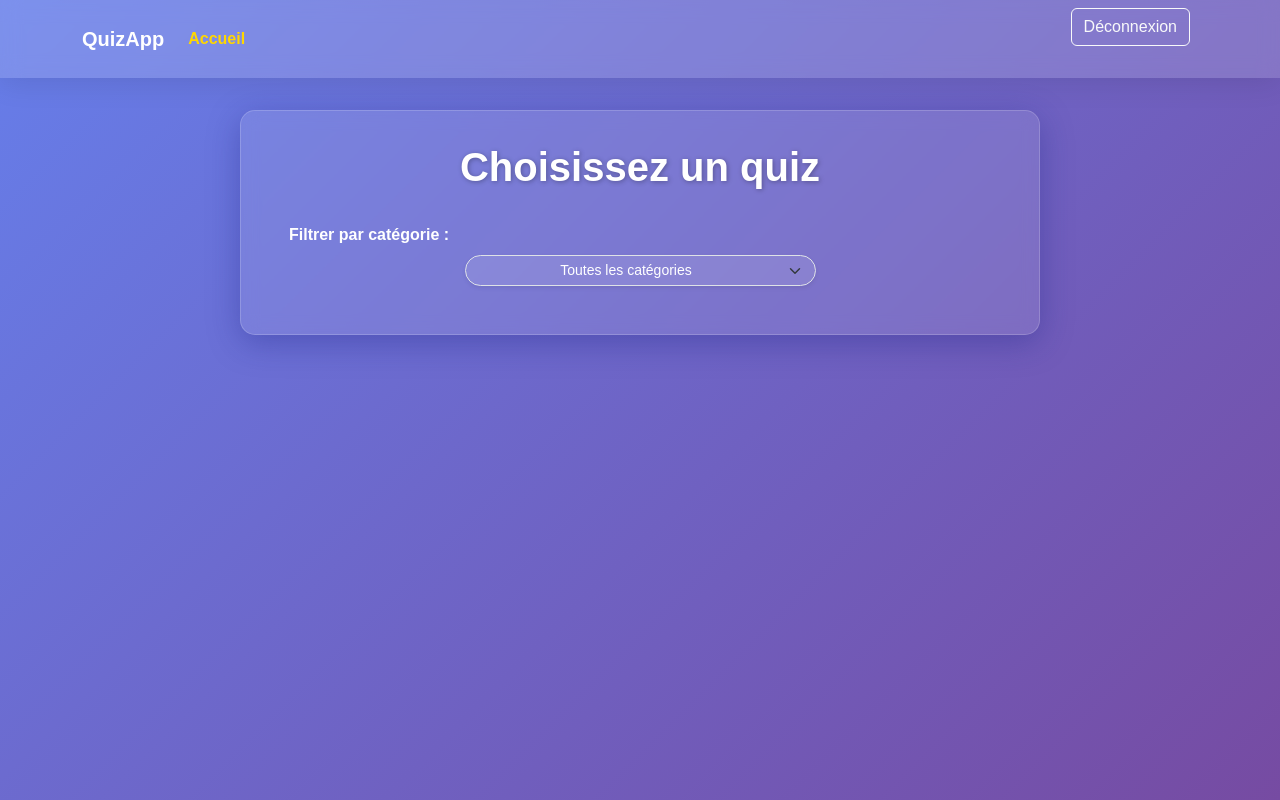
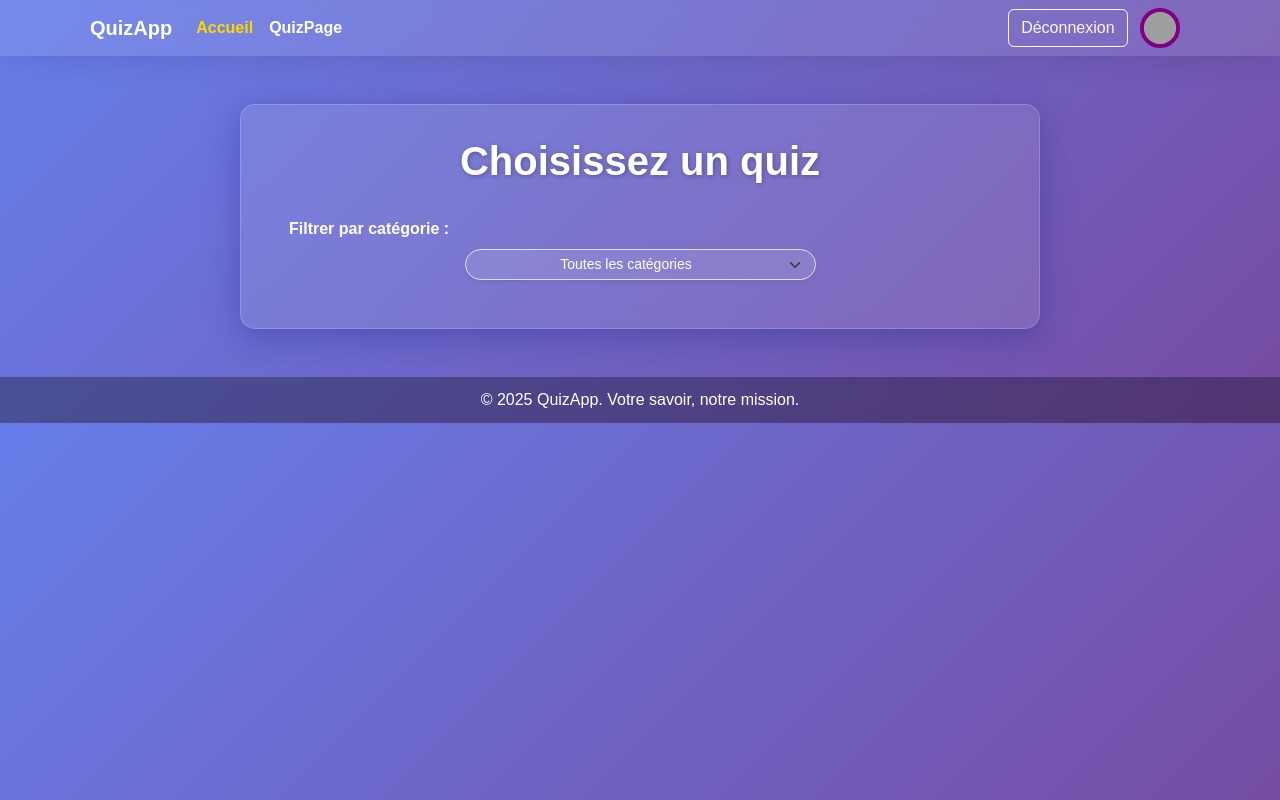
Before and after one commit to Hanae123458/djangoQuizProject, a Django app: page /quiz/choice/ in a window 1280 px wide. Run offline with Django 5.2, Linux system fonts and the light colour scheme; the visitor is signed in with stand-in values (Sample User, id 1); data that the repository does not hold is empty; grey boxes are pictures that could not be loaded.

Commit message:
amelioration de navbar et footer

```diff
--- a/quizApp/templates/quizChoice.html
+++ b/quizApp/templates/quizChoice.html
@@ -10,15 +10,13 @@
       background: linear-gradient(135deg, #667eea, #764ba2);
       font-family: 'Poppins', sans-serif;
       color: #fff;
-
-      min-height: 100vh;
+      margin: 0;
     }
 
     .navbar {
-      background-color: rgba(255, 255, 255, 0.15) !important;
+      background-color: rgba(255, 255, 255, 0.1) !important;
       backdrop-filter: blur(10px);
       box-shadow: 0 4px 30px rgba(0, 0, 0, 0.1);
-      margin-bottom: 2rem;
     }
 
     .navbar-brand, .nav-link {
@@ -33,7 +31,7 @@
 
     .quiz-container {
       max-width: 800px;
-      margin: 0 auto;
+      margin: 3rem auto; /* Ajout d'un espace en haut et en bas */
       background: rgba(255, 255, 255, 0.1);
       border-radius: 15px;
       padding: 2rem 3rem;
@@ -41,6 +39,7 @@
       backdrop-filter: blur(8.5px);
       border: 1px solid rgba(255, 255, 255, 0.18);
     }
+
 
     h1 {
       text-align: center;
@@ -59,7 +58,7 @@
     }
 
     .quiz-card {
-      background: rgba(255, 255, 255, 0.2);
+      background: #fed800a0;
       padding: 1rem 1.5rem;
       border-radius: 12px;
       margin-bottom: 1rem;
@@ -94,23 +93,30 @@
         font-size: 1.2rem;
       }
     }
+    footer {
+      background-color: rgba(0, 0, 0, 0.3);
+      backdrop-filter: blur(5px);
+      color: white;
+      text-align: center;
+      padding: 0.7rem 0;
+    }
   </style>
 </head>
 <body>
 
   <nav class="navbar navbar-expand-lg bg-body-tertiary">
     <div class="container">
-      <a class="navbar-brand" href="{% url 'home' %}">QuizApp</a>
-      <button class="navbar-toggler" type="button" data-bs-toggle="collapse" data-bs-target="#navbarSupportedContent">
+      <a class="navbar-brand fw-bold" href="{% url 'home' %}"><i class="fas fa-brain me-2"></i>QuizApp</a>
+      <button class="navbar-toggler" data-bs-toggle="collapse" data-bs-target="#navbarNav">
         <span class="navbar-toggler-icon"></span>
       </button>
-      <div class="collapse navbar-collapse" id="navbarSupportedContent">
-        <ul class="navbar-nav me-auto mb-2 mb-lg-0">
-          <li class="nav-item">
-            <a class="nav-link active" href="{% url 'home' %}">Accueil</a>
-          </li>
+      <div class="collapse navbar-collapse" id="navbarNav">
+        <ul class="navbar-nav me-auto">
+          <li class="nav-item"><a class="nav-link active" href="{% url 'home' %}">Accueil</a></li>
 
+          <li class="nav-item"><a class="nav-link " href="{% url 'quizPage' %}">QuizPage</a></li>
         </ul>
+
         <div>
           {% if user.is_authenticated %}
           <div class="d-inline">
@@ -118,25 +124,28 @@
               {% csrf_token %}
               <button type="submit" class="btn btn-outline-light me-2">Déconnexion</button>
             </form>
-                <a href="{% url 'profile'%}" class="me-2">
+            <a href="{%url 'profile'%}" class="me-2">
                 {% if user.profile_picture %}
                 <img src="{{ user.profile_picture.url }}" alt="Profil" class="rounded-circle" style="width: 40px;
                 height: 40px;
                 object-fit: cover;
                 margin-right: 10px;
                 border: 4px solid purple;">
-                    {% else %}
-                    <div class="rounded-circle h-40 w-40 bg-gray" ></div>
+                {% else %}{% load static %}
+
+                    <img src="{% static 'images/default_profile.jpg ' %}" alt="Profil" class="rounded-circle" style="width: 40px;
+                    height: 40px;
+                    object-fit: cover;
+                    margin-right: 10px;
+                    border: 4px solid purple;">
+                  </a>
+                </div>
               {% endif %}
-                </a>
-
-              </div>
         {% else %}
           <a href="{% url 'login' %}" class="btn btn-outline-light me-2">Connexion</a>
           <a href="{% url 'signup' %}" class="btn btn-main">Inscription</a>
         {% endif %}
 
-          </div>
       </div>
     </div>
   </nav>
@@ -169,8 +178,13 @@
       {% endfor %}
     {% endfor %}
   </div>
+  <!-- Footer -->
+<footer>
+  <div class="container">
+    <p class="mb-0">© 2025 QuizApp. Votre savoir, notre mission.</p>
+  </div>
+</footer>
 
-  <script src="https://cdn.jsdelivr.net/npm/bootstrap@5.3.5/dist/js/bootstrap.bundle.min.js" crossorigin="anonymous"></script>
   <script>
     document.getElementById('categoryFilter').addEventListener('change', function() {
       const selectedCategory = this.value;
@@ -192,5 +206,6 @@
       });
     });
   </script>
+  <script src="https://cdn.jsdelivr.net/npm/bootstrap@5.3.5/dist/js/bootstrap.bundle.min.js"></script>
 </body>
 </html>
```
Also changed, not shown: quizApp/templates/quizCommence.html (+12 -7 lines). Lines whose indentation alone changed are shown as unchanged.
